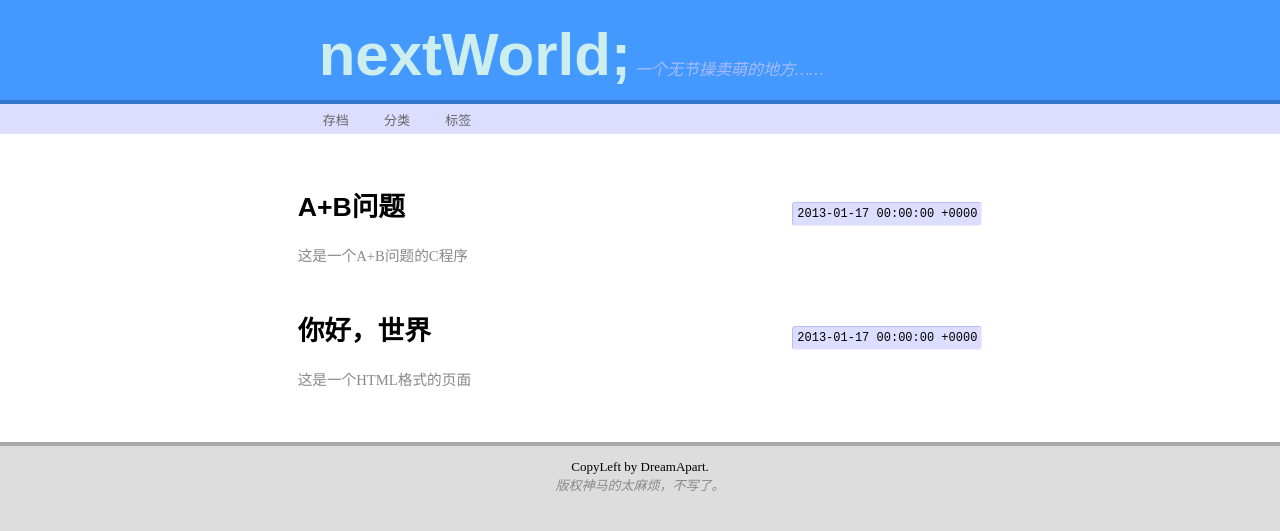
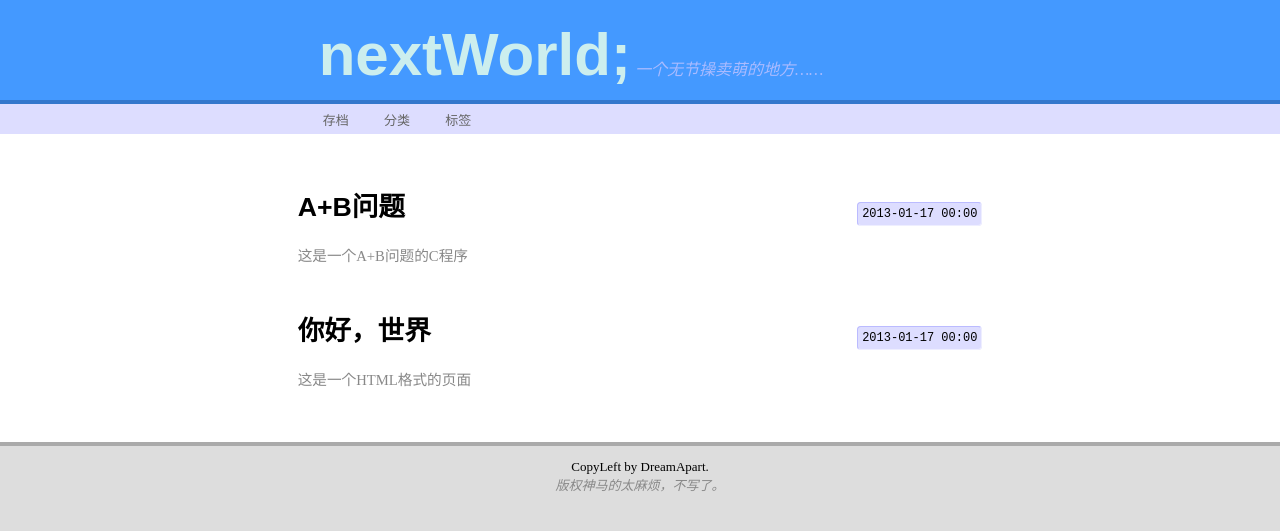
Before and after one commit to RnMss/rnmss.github.com, a Jekyll site: the page built from index.html, in a window 1280 px wide. Shown: the top 531 px of the page. Built offline with Jekyll 4.4.1, drawn with Linux system fonts in a browser that asks for light colours; Markdown is read by kramdown in place of the engine named in the settings; the list of posts is cut into pages by our own code.

Commit message:
sdfasdfsdfsd

```diff
--- a/_includes/themes/fhy/index.html
+++ b/_includes/themes/fhy/index.html
@@ -8,7 +8,7 @@
             <span class="tag">{{ tag }}</span>
             {% endfor %}
             </h4></td>
-            <td class="art-time"><time>{{ post.date }}</time></td></tr>
+            <td class="art-time"><time>{{ post.date | date: "%Y-%m-%d %H:%M" }}</time></td></tr>
         <tr><td colspan="2" class="art-subtitle">
             {{ post.summary }}
             </td><tr>
```
